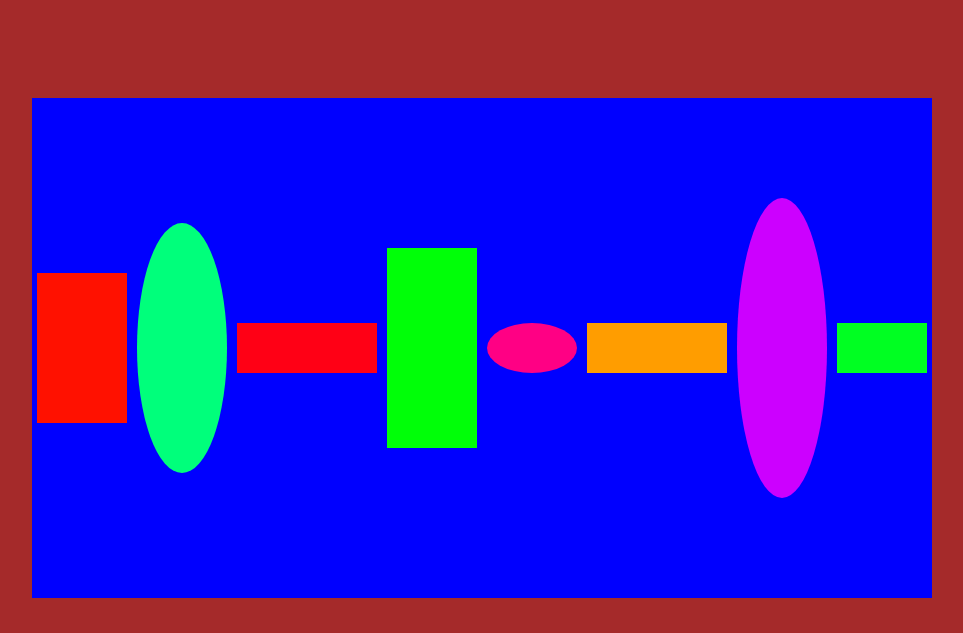
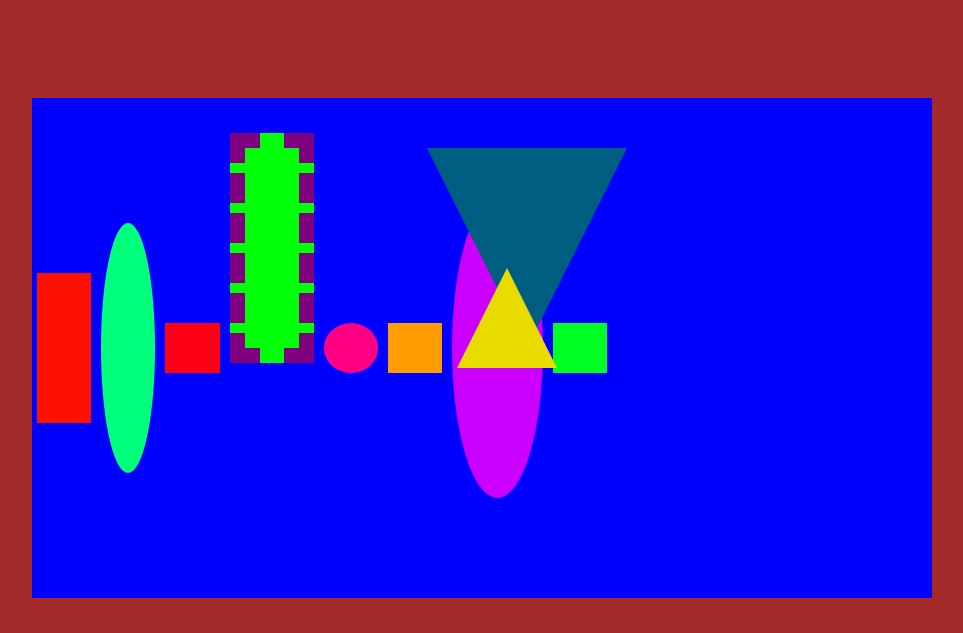
Before and after one commit to michaelwhendrix/picasso-painting, a plain HTML site: page index.html in a window 1280 px wide. Shown: the part 87-720 px from the top of the page, without its empty margins (158-1121 px from the left). Drawn offline with Linux system fonts and the light colour scheme.

Commit message:
Styling and moving objects on canvas

```diff
--- a/index.html
+++ b/index.html
@@ -18,6 +18,8 @@
             <div></div>
             <div></div>
             <div></div>
+            <div id="triangle-up"></div>
+            <div id="triangle-down"></div>
         </div>
     </main>
     <footer>
--- a/styles.css
+++ b/styles.css
@@ -29,10 +29,11 @@ header {
 input {
     width: 8cm;
 }
-div {
-    margin: 0px 5px;
+#canvas > div {
+    margin: 35px 5px;
 }
 div:nth-child(1) {
+    top: 10px;
     height: 30%;
     width: 10%;
     background-color:rgb(255, 17, 0);
@@ -50,9 +51,12 @@ div:nth-child(3) {
     background-color:rgb(255, 0, 21);
 }
 div:nth-child(4) {
+    display: flex;
+    align-self: flex-start;
     height: 40%;
     width: 10%;
     background-color:rgb(0, 255, 8);
+    border: 15px purple dashed;
 }
 div:nth-child(5) {
     height: 10%;
@@ -69,14 +73,37 @@ div:nth-child(6) {
 }
 div:nth-child(7) {
     height: 60%;
-    width: 10%;
+    width: 150px;
     border-radius: 50%;
     background-color:rgb(204, 0, 255);
+    z-index: 1;
 }
 div:nth-child(8) {
     height: 10%;
     width: 10%;
     background-color:rgb(0, 255, 34);
+}
+#triangle-up {
+    position: relative;
+    bottom: 30px;
+    right: 160px;
+    height: 0px;
+    width: 0px;
+    border-left: 50px solid transparent;
+    border-right: 50px solid transparent;
+    border-bottom: 100px solid rgb(233, 218, 0);
+    z-index: 2;
+}
+#triangle-down {
+    position: relative;
+    bottom: 100px;
+    right: 300px;
+    height: 0px;
+    width: 0px;
+    border-left: 100px solid transparent;
+    border-right: 100px solid transparent;
+    border-top: 200px solid rgb(0, 94, 128);
+    z-index: 1;
 }
 
 footer {
```
